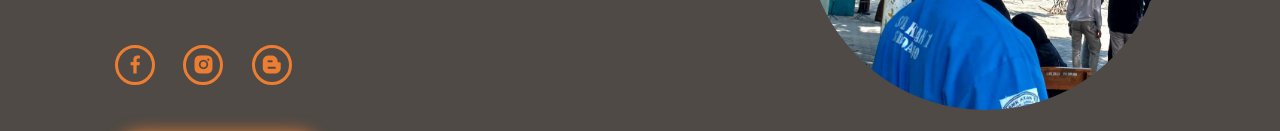
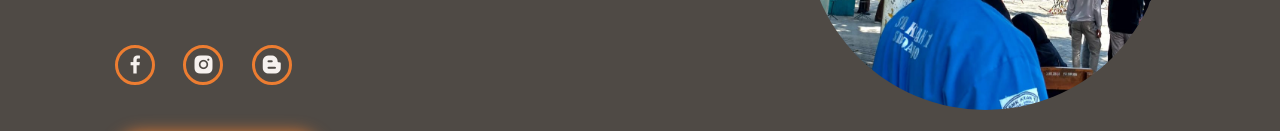
Before and after one commit to WildanAhsanan/WildanAhsanan.github.io, a plain HTML site: page index.html in a window 1280 px wide. Shown: the part 530-661 px from the top of the page. Drawn offline with nearby package versions, Linux system fonts and the light colour scheme.

Commit message:
Update style.css

```diff
--- a/css/style.css
+++ b/css/style.css
@@ -133,7 +133,7 @@ span {
     border: .2rem solid var(--main-color);
     border-radius: 50%;
     font-size: 1.5rem;
-    color: var(--main-color);
+    color: var(--text-color);
     margin: 3rem 1.5rem 3rem 0;
 }
 
```
